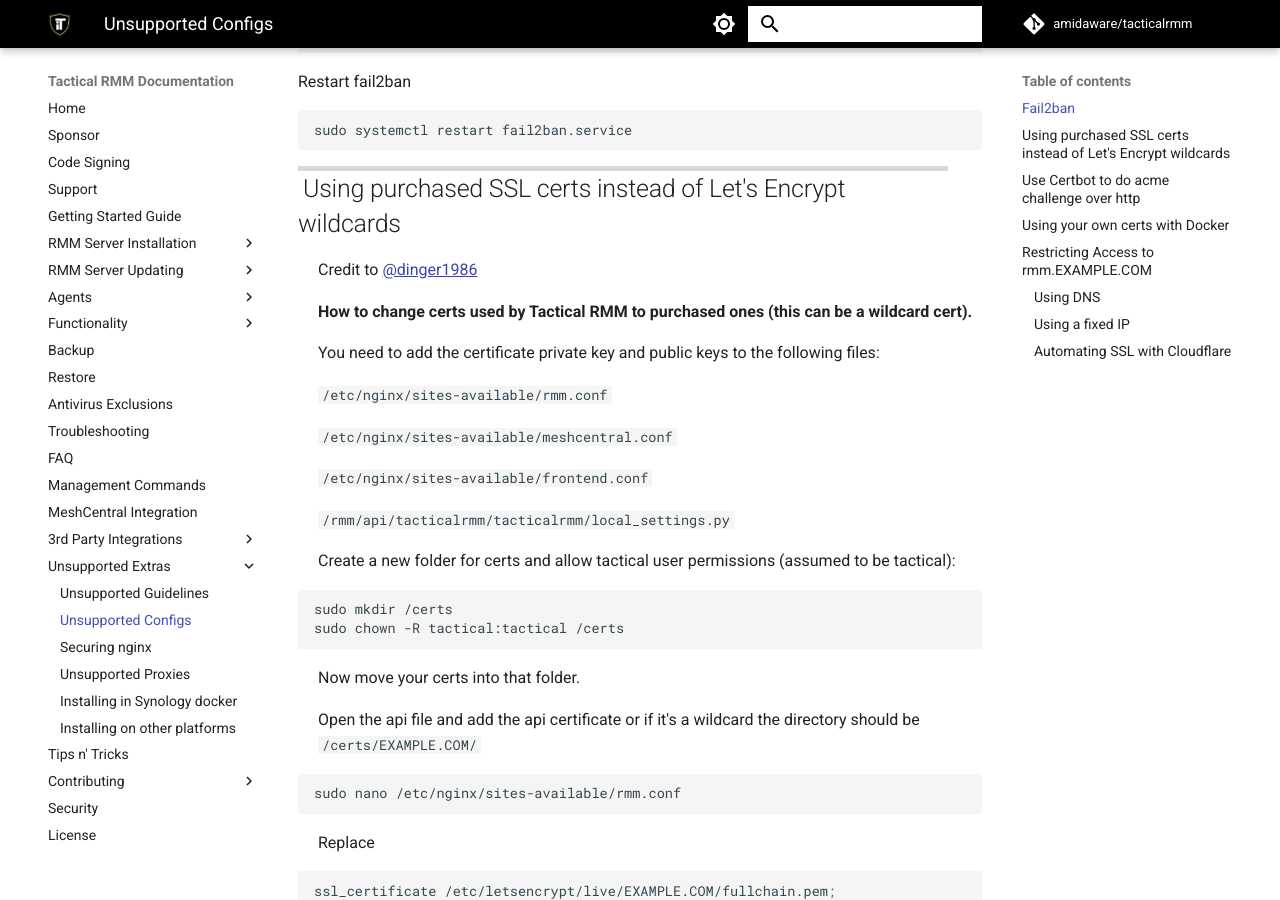
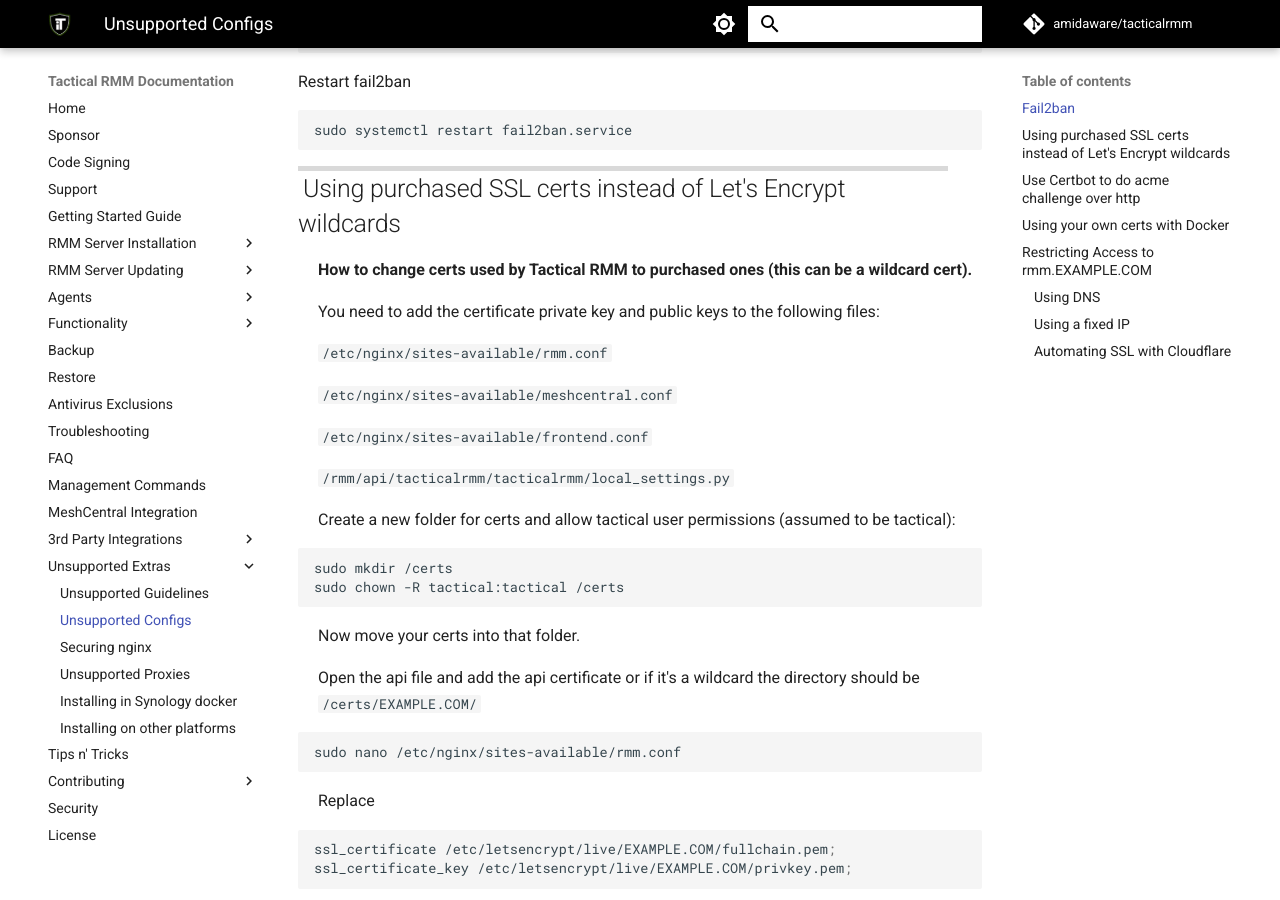
Before and after one commit to amidaware/trmm-docs, an MkDocs documentation site: the page built from docs/unsupported_scripts.md, in a window 1280 px wide and 900 px high, scrolled down 980 px. Built offline with MkDocs 1.6.1 and Material for MkDocs 9.7.7, drawn with Linux system fonts in a browser that asks for light colours; comment, search, counter and statistics services are not loaded.

Commit message:
Update unsupported_scripts.md

````diff
--- a/docs/unsupported_scripts.md
+++ b/docs/unsupported_scripts.md
@@ -49,8 +49,6 @@
 ```
 
 ## Using purchased SSL certs instead of Let's Encrypt wildcards
-
-Credit to [@dinger1986](https://github.com/dinger1986)
 
 **How to change certs used by Tactical RMM to purchased ones (this can be a wildcard cert).**
 
````
